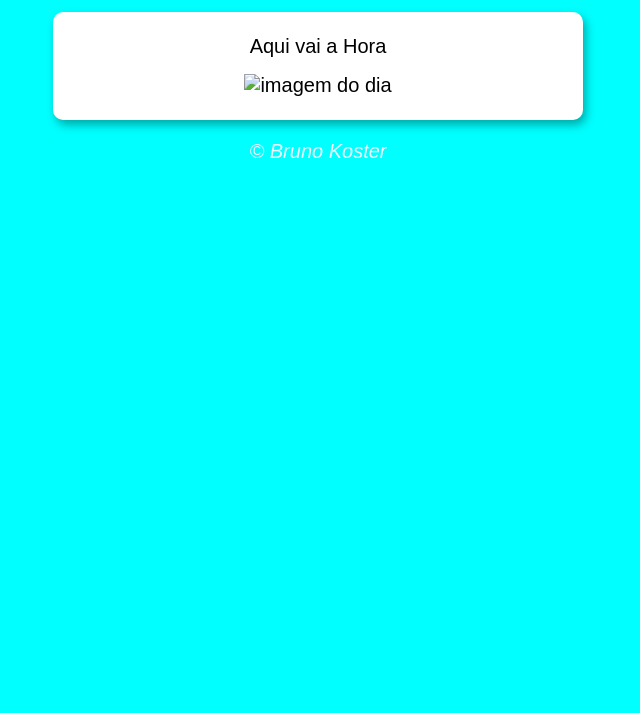
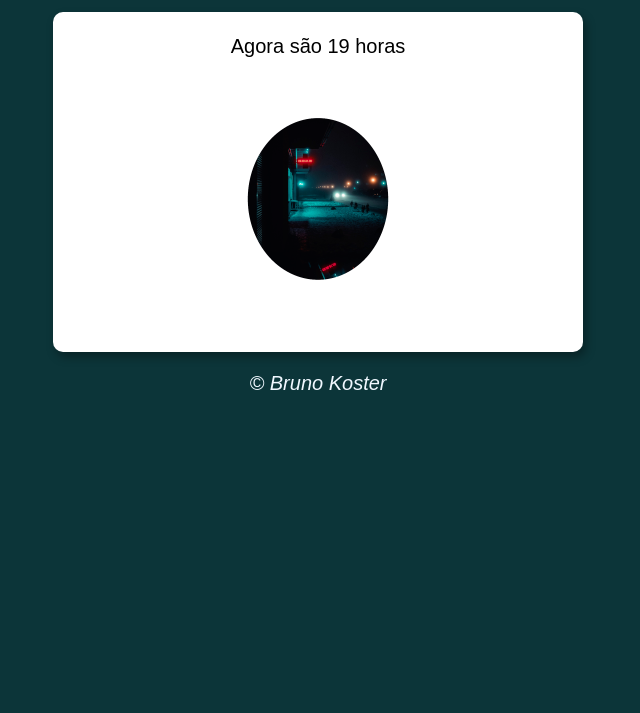
Before and after one commit to uFleck/site-horas, a plain HTML site: page index.html in a window 1280 px wide. Shown: the part 87-800 px from the top of the page, without its empty margins (322-962 px from the left). Drawn offline with Linux system fonts and the light colour scheme; files that its build step writes are made by us from their sources; files whose address does not match are found by name.

Commit message:
update index

```diff
--- a/index.html
+++ b/index.html
@@ -4,7 +4,7 @@
     <meta charset="UTF-8">
     <meta name="viewport" content="width=device-width, initial-scale=1.0">
     <title>Hora do Dia</title>
-    <link rel="stylesheet" href="estilo.css">
+    <link rel="stylesheet" href="estilo/estilo.css">
 </head>
 <body onload="carregar()">
     <header>
@@ -15,12 +15,12 @@
             Aqui vai a Hora
         </div>
         <div id="foto">
-            <img id="imagem" src="manha.png" alt="imagem do dia">
+            <img id="imagem" src="imagens/manha.png" alt="imagem do dia">
         </div>
     </section>
     <footer>
         <p>&copy; Bruno Koster</p>
     </footer>
-    <script src="script.js"></script>
+    <script src="js/script.js"></script>
 </body>
 </html>
```
